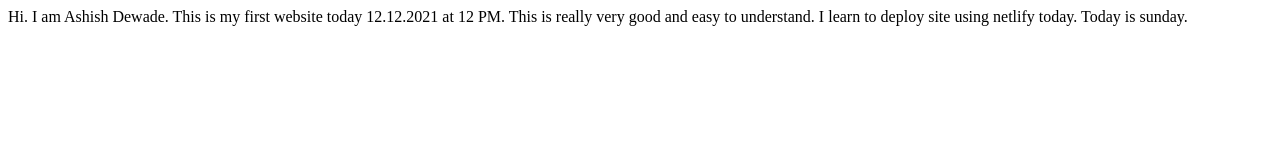
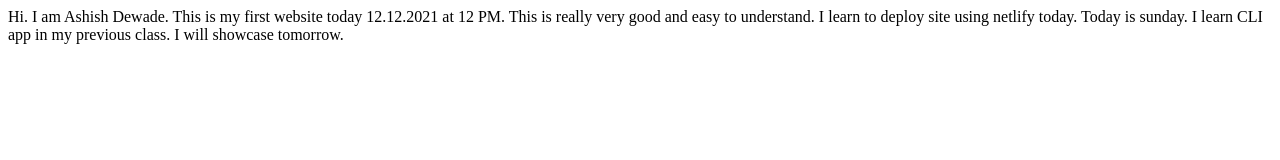
Before and after one commit to ashishdk/AshishDewade-Portfolio, a plain HTML site: page index.html in a window 1280 px wide. Drawn offline with Linux system fonts and the light colour scheme.

Commit message:
Fix: Update project details

```diff
--- a/index.html
+++ b/index.html
@@ -10,5 +10,6 @@
     This is really very good and easy to understand.
     I learn to deploy site using netlify today.
     Today is sunday.
+
+    I learn CLI app in my previous class. I will showcase tomorrow.
 </body>
-</html>
```
